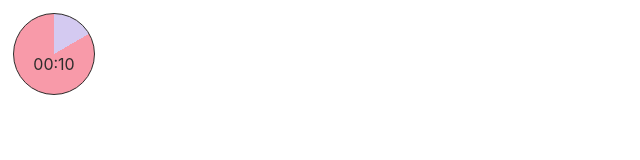
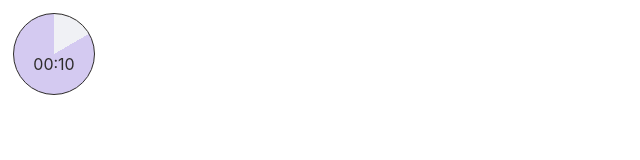
Before and after one commit to Boomstick138/circle-clock, a plain HTML site: page purple_hour_dot.html in a window 1280 px wide. Shown: the whole page, without its empty margins (0-640 px from the left). Drawn offline with Linux system fonts and the light colour scheme.

Commit message:
Update purple_hour_dot.html

```diff
--- a/purple_hour_dot.html
+++ b/purple_hour_dot.html
@@ -29,7 +29,7 @@
            const circle = document.getElementById('timeCircle');
 
            // Update the circle with a gradient showing minutes passed in the hour
-           const gradient = `conic-gradient(#D4CAF1 ${minutes / 60 * 360}deg, #f89aa9 0)`;
+           const gradient = `conic-gradient(#F0F1F5 ${minutes / 60 * 360}deg, #D4CAF1 0)`;
            circle.style.background = gradient;
            circle.style.color = '#2E2C2B';
 
```
